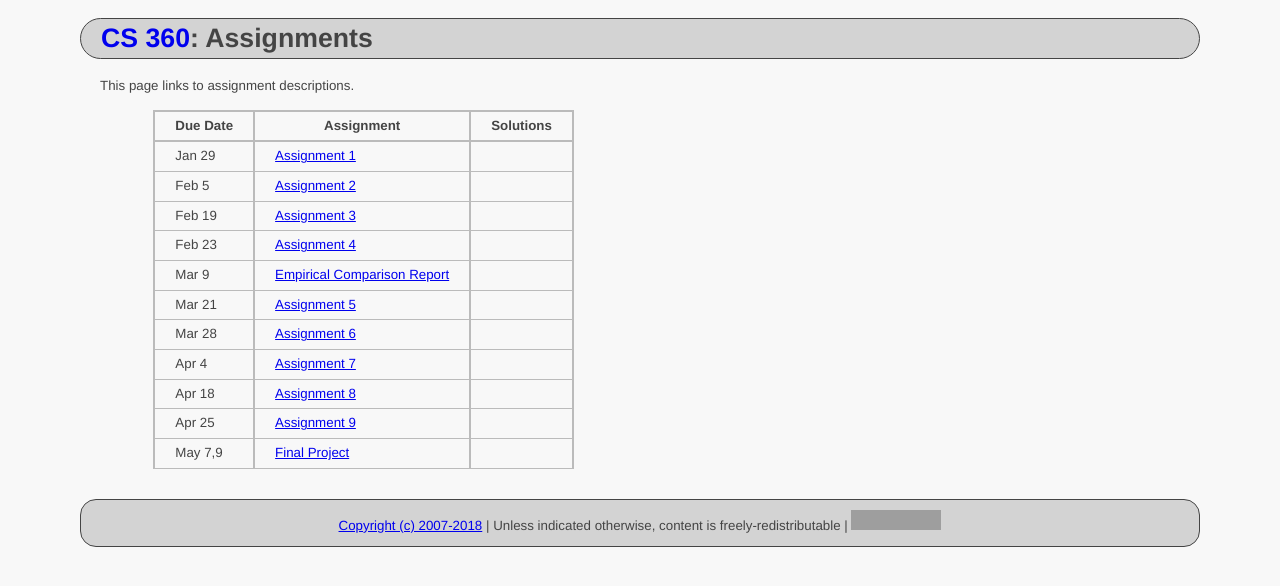
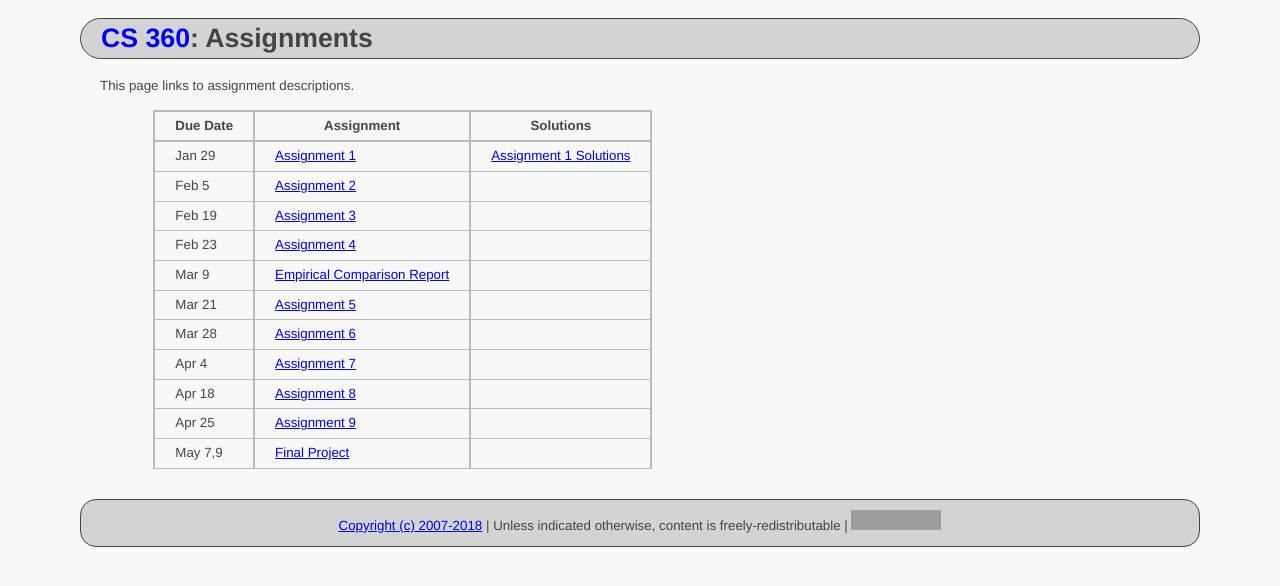
Before and after one commit to ycpcs/cs360-spring2018, a Jekyll site: the page built from assign/index.md, in a window 1280 px wide. Shown: the top 586 px of the page. Built offline with Jekyll 4.4.1, drawn with Linux system fonts in a browser that asks for light colours; grey boxes are pictures that could not be loaded.

Commit message:
add assign 1 sol
add assign 1 sol

```diff
--- a/assign/index.md
+++ b/assign/index.md
@@ -7,7 +7,7 @@ This page links to assignment descriptions.
 
 > Due Date |                Assignment                                | Solutions                                               |
 > -------- | -------------------------------------------------------- | ------------------------------------------------------- |
-> Jan 29   | [Assignment 1](../assign/assign01.html)                  |  |
+> Jan 29   | [Assignment 1](../assign/assign01.html)                  | [Assignment 1 Solutions](../assign/sol/assign01sol.pdf) |
 > Feb 5    | [Assignment 2](../assign/assign02.html)                  |  |
 > Feb 19   | [Assignment 3](../assign/assign03.html)                  |  |
 > Feb 23   | [Assignment 4](../assign/assign04.html)                  |  |
```
Also changed, not shown: 1 other file.
